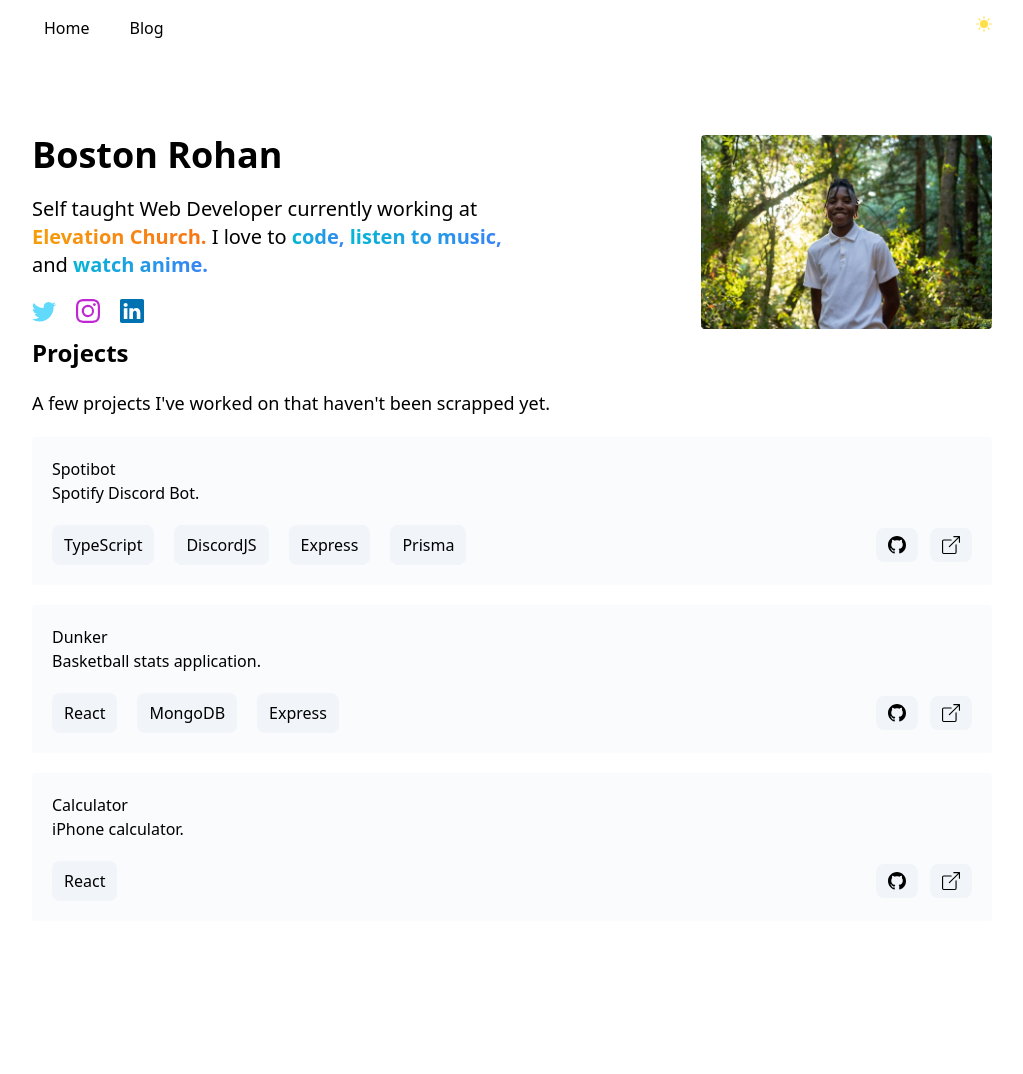
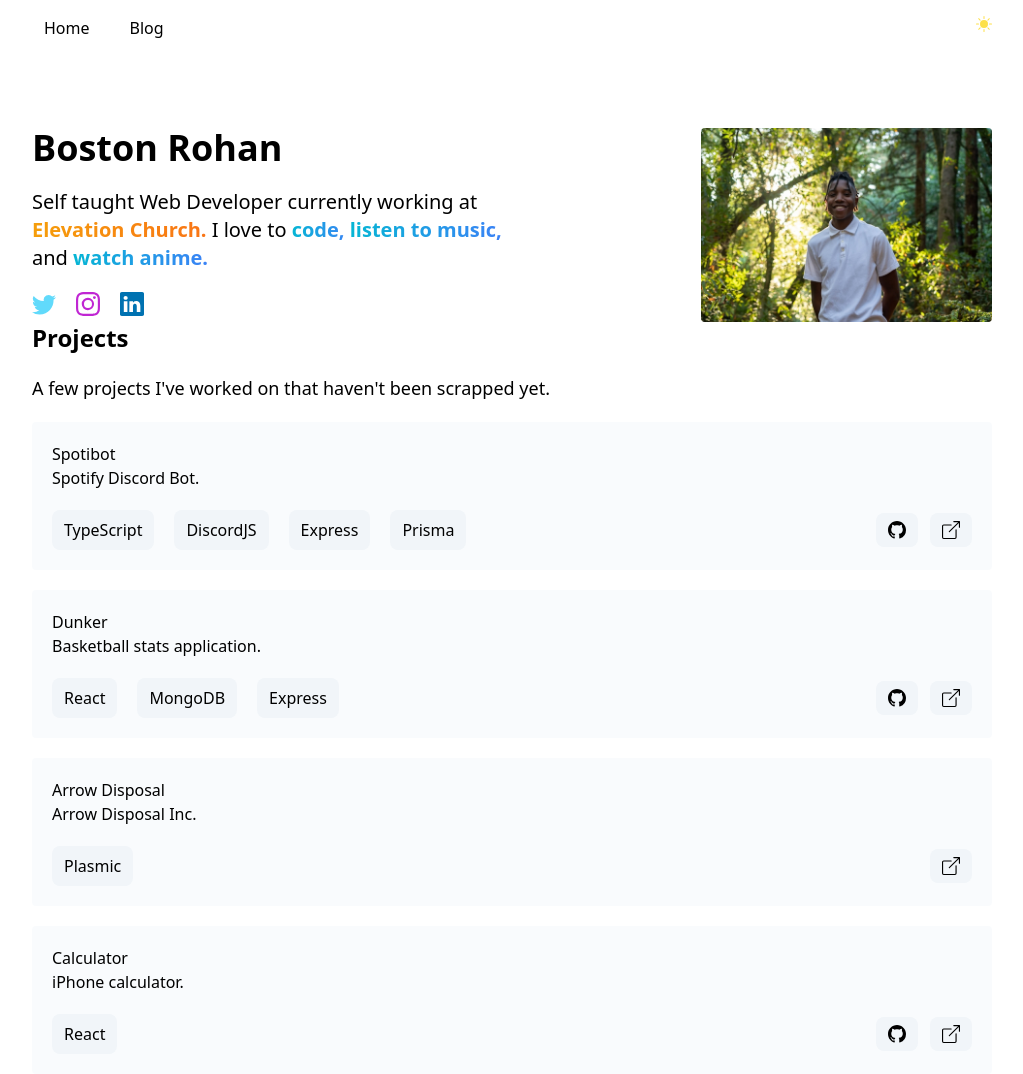
Before and after one commit to BostonRohan/portfolio, an Astro site: page / in a window 1280 px wide. Shown: the whole page, without its empty margins (128-1151 px from the left). Before the commit the page ends 928 px from the top, so only its background shows below. Built offline with nearby package versions, Linux system fonts and the light colour scheme; Astro itself is replaced by a stand-in of ours.

Commit message:
add arrow disposal to project list

```diff
--- a/src/utils/projects.js
+++ b/src/utils/projects.js
@@ -18,6 +18,12 @@
     ],
   },
   {
+    title: "Arrow Disposal",
+    description: "Arrow Disposal Inc.",
+    stack: ["Plasmic"],
+    links: [{ type: "demo", href: "https://arrowdisposal.com/" }],
+  },
+  {
     title: "Calculator",
     description: "iPhone calculator.",
     stack: ["React"],
```
